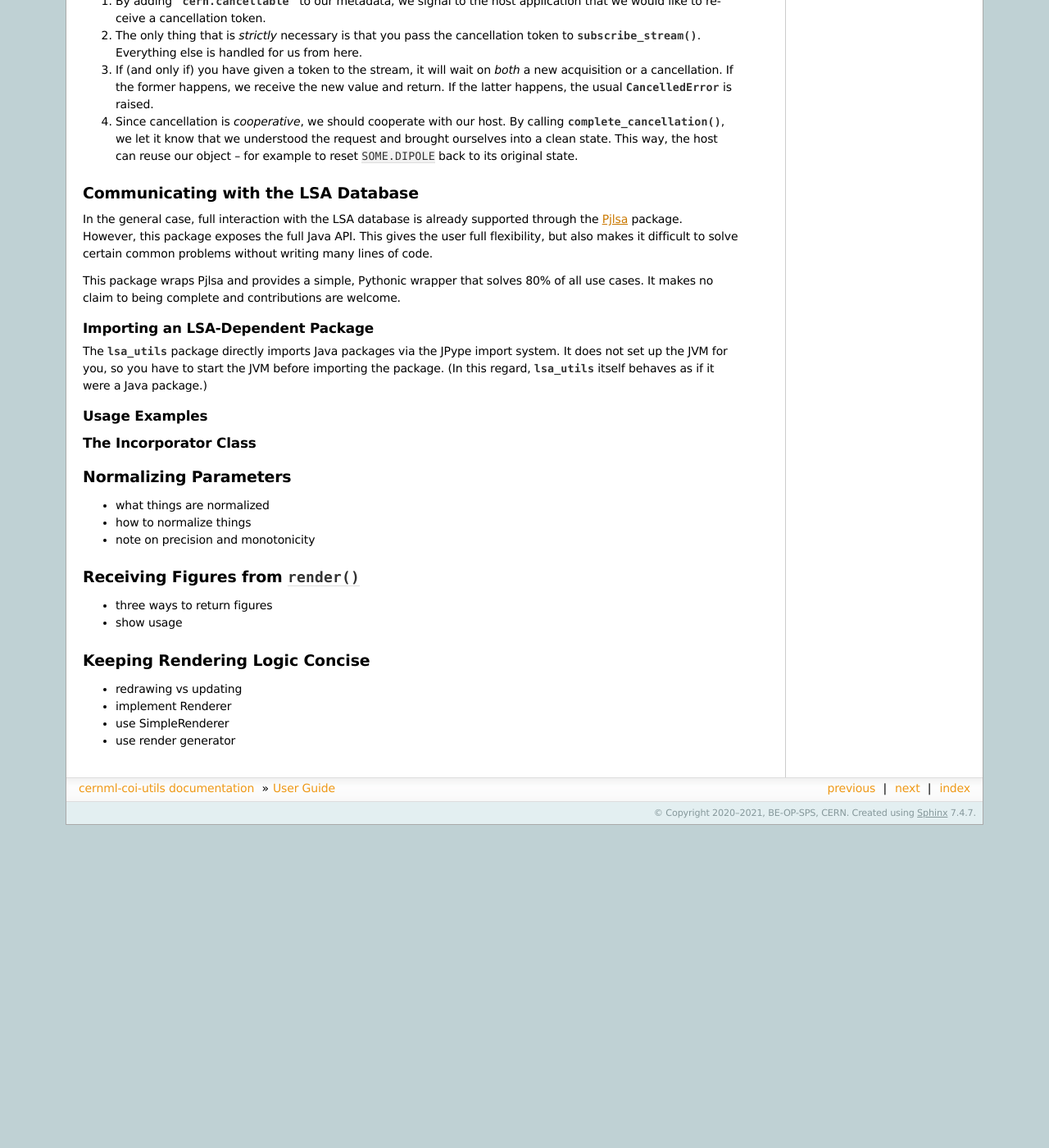
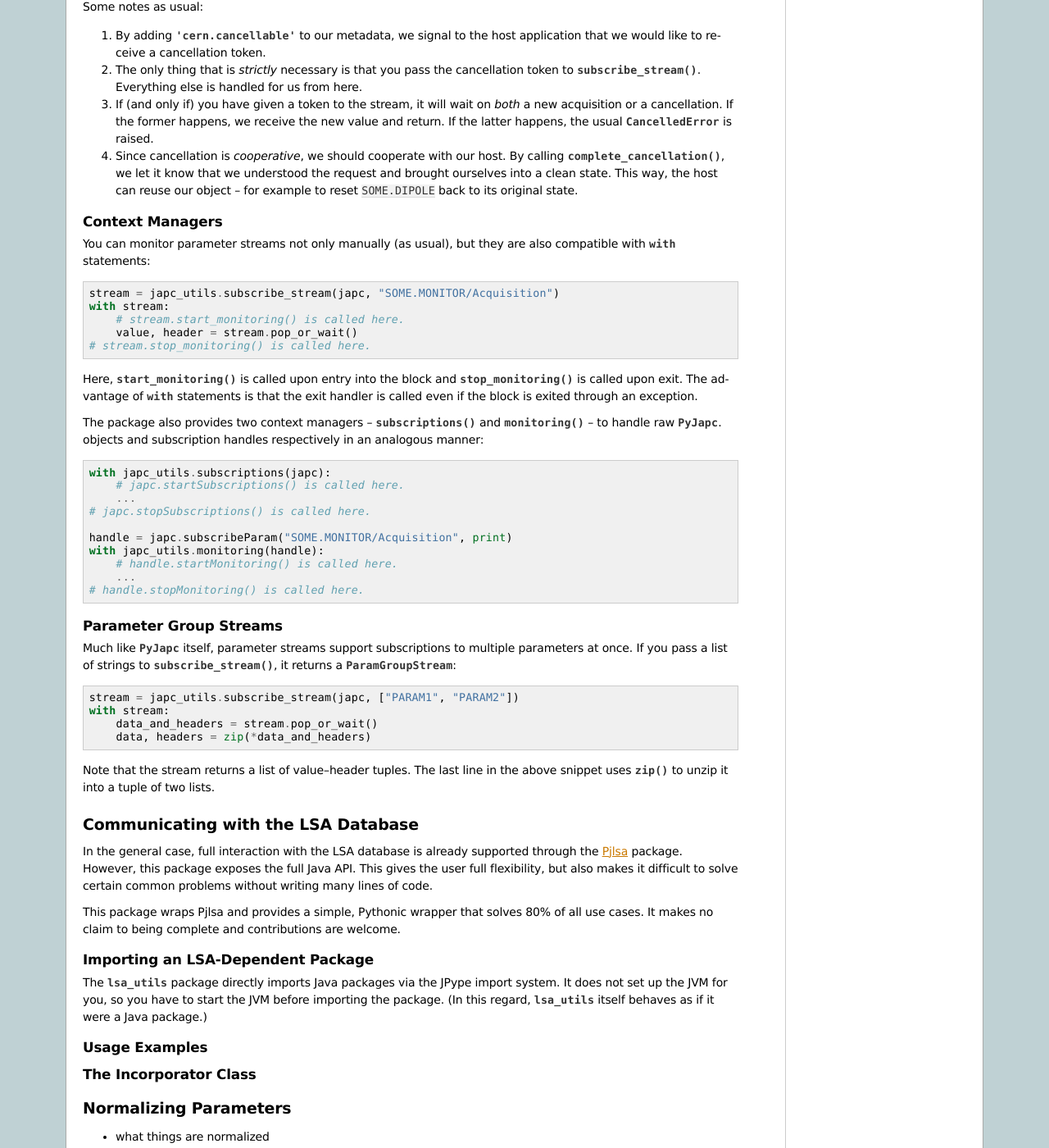
Before and after one commit to geoff-project/coi-utils, a Sphinx documentation site: the page built from docs/guide.md, in a window 1280 px wide and 1400 px high, scrolled down 5103 px. Shown: the whole window at 82% size. Built offline with Sphinx 7.4.7, drawn with Linux system fonts in a browser that asks for light colours; the version number could not be read and is left out; before the commit the page ends 6109 px from its top, so only the background shows below that; some of the changed text lies outside the part shown.

Commit message:
Extend japc_utils user guide.

````diff
--- a/docs/guide.md
+++ b/docs/guide.md
@@ -234,7 +234,7 @@ class ExampleEnv(coi.SingleOptimizable):
 
     def compute_single_objective(self, params):
         self.japc.setParam("SOME.DIPOLE/Settings", params)
-        value, header = self.stream.wait_for_next()  # See 3.
+        value, header = self.stream.wait_for_next()  # See 3. and 4.
         return value
 ```
 
@@ -247,6 +247,10 @@ class ExampleEnv(coi.SingleOptimizable):
    invalidates the queue, synchronizes with the subscription handler and waits
    for the next acquisition to arrive. Note that parameter streams always
    return the JAPC header.
+4. The `header` variable is an object of type
+   {class}`~cernml.japc_utils.Header`. It is mostly a regular dictionary (which
+   you would get from raw subscriptions with `getHeader=True`), but also
+   exposes its most common keys as attributes.
 
 There are also methods to support other workflows, such as
 {meth}`~cernml.japc_utils.ParamStream.pop_or_wait()`,
@@ -367,6 +371,62 @@ Some notes as usual:
    clean state. This way, the host can reuse our object – for example to reset
    `SOME.DIPOLE` back to its original state.
 
+### Context Managers
+
+You can monitor parameter streams not only manually (as usual), but they are
+also compatible with {keyword}`with` statements:
+
+```{code-block} python
+stream = japc_utils.subscribe_stream(japc, "SOME.MONITOR/Acquisition")
+with stream:
+    # stream.start_monitoring() is called here.
+    value, header = stream.pop_or_wait()
+# stream.stop_monitoring() is called here.
+```
+
+Here, {meth}`~cernml.japc_utils.ParamStream.start_monitoring()` is called upon
+entry into the block and
+{meth}`~cernml.japc_utils.ParamStream.stop_monitoring()` is called upon exit.
+The advantage of {keyword}`with` statements is that the exit handler is called
+even if the block is exited through an exception.
+
+The package also provides two context managers –
+{func}`~cernml.japc_utils.subscriptions()` and
+{func}`~cernml.japc_utils.monitoring()` – to handle raw
+{class}`~pyjapc:pyjapc.PyJapc`. objects and subscription handles respectively
+in an analogous manner:
+
+```{code-block} python
+with japc_utils.subscriptions(japc):
+    # japc.startSubscriptions() is called here.
+    ...
+# japc.stopSubscriptions() is called here.
+
+handle = japc.subscribeParam("SOME.MONITOR/Acquisition", print)
+with japc_utils.monitoring(handle):
+    # handle.startMonitoring() is called here.
+    ...
+# handle.stopMonitoring() is called here.
+```
+
+### Parameter Group Streams
+
+Much like {class}`~pyjapc:pyjapc.PyJapc` itself, parameter streams support
+subscriptions to multiple parameters at once. If you pass a list of strings to
+{func}`~cernml.japc_utils.subscribe_stream()`, it returns a
+{class}`~cernml.japc_utils.ParamGroupStream`:
+
+```
+stream = japc_utils.subscribe_stream(japc, ["PARAM1", "PARAM2"])
+with stream:
+    data_and_headers = stream.pop_or_wait()
+    data, headers = zip(*data_and_headers)
+```
+
+Note that the stream returns a list of value–header tuples. The last line in
+the above snippet uses {func}`zip` to unzip it into a tuple of two lists.
+
+
 ## Communicating with the LSA Database
 
 In the general case, full interaction with the LSA database is already
````
Also changed, not shown: other parts of docs/guide.md (+4 -4 lines).
